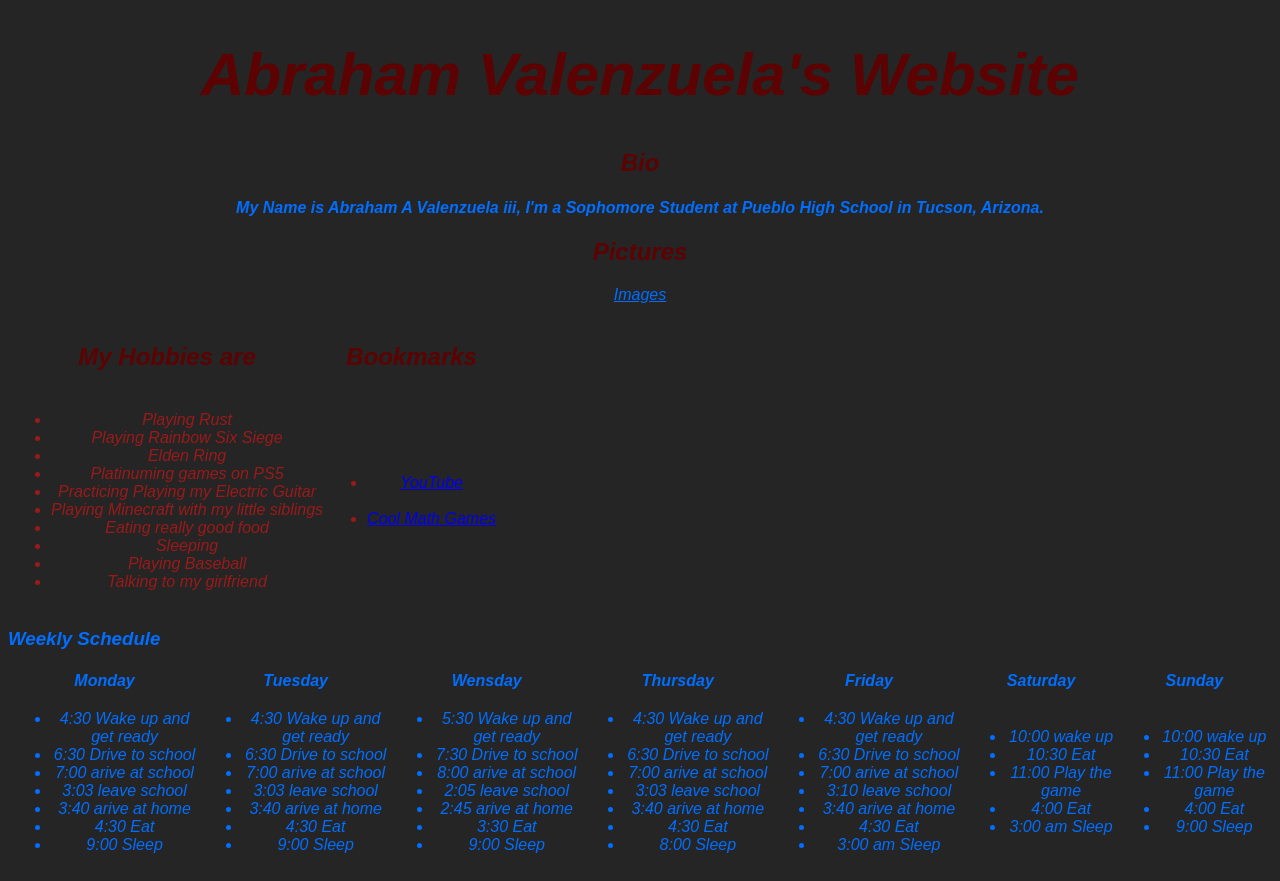
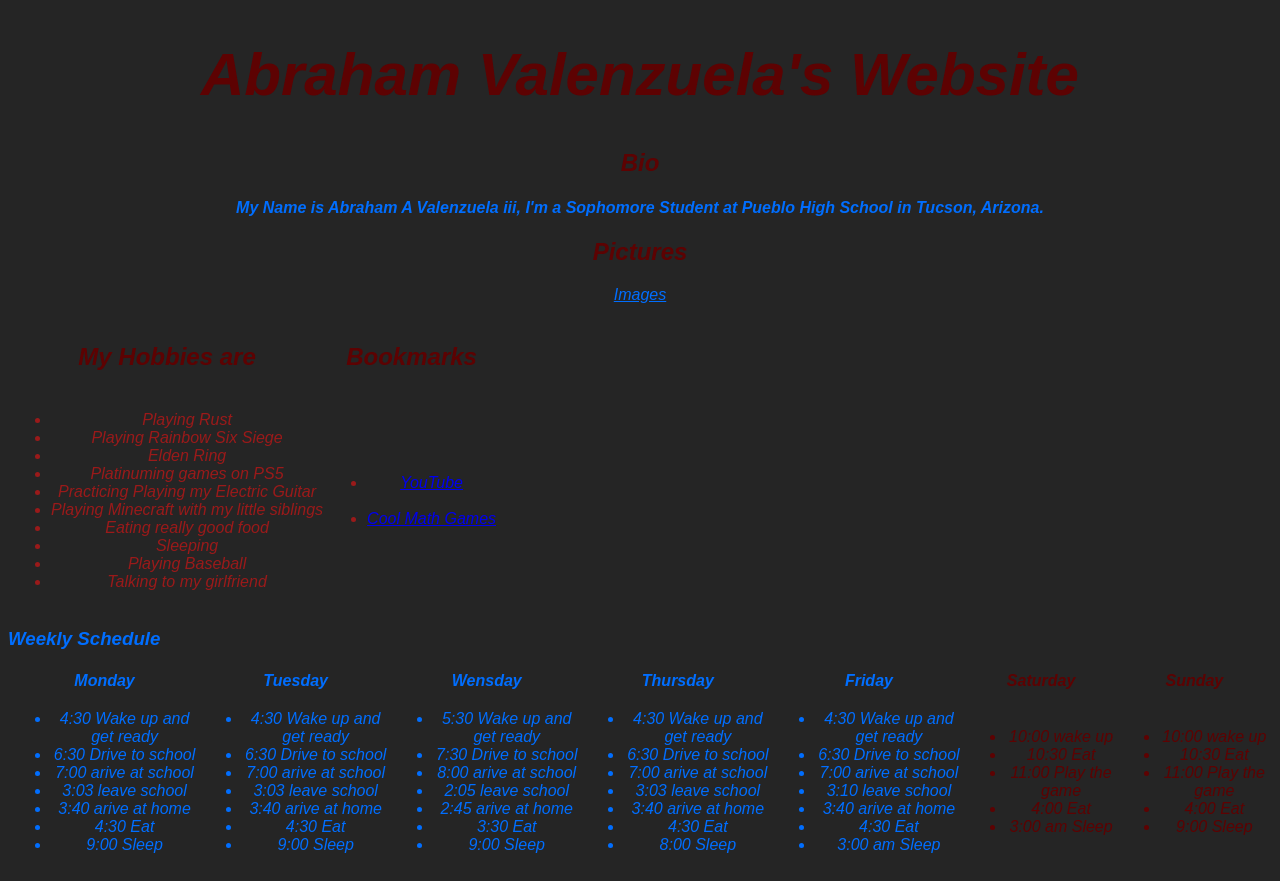
Before and after one commit to I-luv-Monster/Personal-Website-Project, a plain HTML site: page index.html in a window 1280 px wide. Drawn offline with Linux system fonts and the light colour scheme.

Commit message:
Finished Personal Project 09-26-25

```diff
--- a/index.html
+++ b/index.html
@@ -51,8 +51,8 @@
                 <th>Wensday</th>
                 <th>Thursday</th>
                 <th>Friday</th>
-                <th>Saturday</th>
-                <th>Sunday</th>
+                <th id="li">Saturday</th>
+                <th id="li">Sunday</th>
             </tr>
              <td>
                 <ul>
@@ -111,20 +111,20 @@
              </td>
              <td>
                 <ul>
-                    <li class="li"> 10:00 wake up</li>
-                    <li class="li"> 10:30 Eat</li>
-                    <li class="li"> 11:00 Play the game</li>
-                    <li class="li"> 4:00 Eat</li>
-                    <li class="li"> 3:00 am Sleep</li>
+                    <li id="li"> 10:00 wake up</li>
+                    <li id="li"> 10:30 Eat</li>
+                    <li id="li"> 11:00 Play the game</li>
+                    <li id="li"> 4:00 Eat</li>
+                    <li id="li"> 3:00 am Sleep</li>
                 </ul>
              </td>
              <td>
                 <ul>
-                    <li class="li"> 10:00 wake up</li>
-                    <li class="li"> 10:30 Eat</li>
-                    <li class="li"> 11:00 Play the game</li>
-                    <li class="li"> 4:00 Eat</li>
-                    <li class="li"> 9:00 Sleep</li>
+                    <li id="li"> 10:00 wake up</li>
+                    <li id="li"> 10:30 Eat</li>
+                    <li id="li"> 11:00 Play the game</li>
+                    <li id="li"> 4:00 Eat</li>
+                    <li id="li"> 9:00 Sleep</li>
                 </ul>
              </td>
      </table>
--- a/style.css
+++ b/style.css
@@ -58,3 +58,15 @@ h3 {
       font-family: fantasy;
       color:rgb(0, 110, 255);
 }
+
+    #li {
+      font-style: italic;
+      font-family: fantasy;
+      color:rgb(93, 2, 2)
+    }
+
+    #li {
+      font-style: italic;
+      font-family: fantasy;
+      color:rgb(93, 2, 2)
+    }
```
Also changed, not shown: pics.html (+3 -0 lines).
